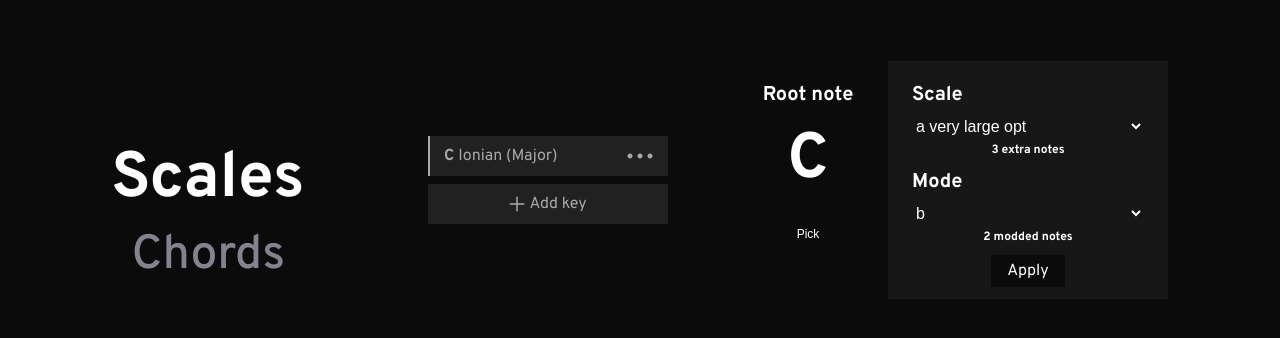
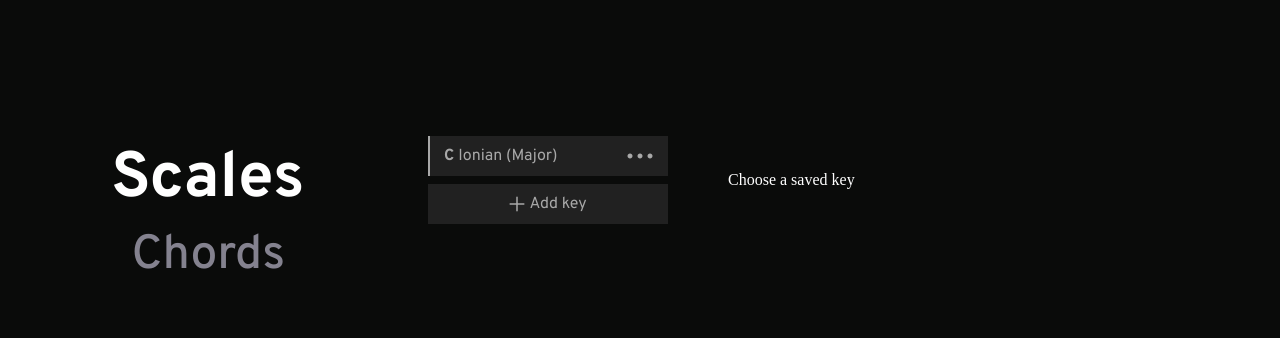
Before and after one commit to RonnyPumaricra/music-sandbox-ng, an Angular app: page / in a window 1280 px wide. Shown: the top 338 px of the page. Built offline with nearby package versions, Linux system fonts and the light colour scheme; a web font is replaced by a local one.

Commit message:
Working scales picker

```diff
--- a/src/app/components/scales-picker/scales-picker.component.html
+++ b/src/app/components/scales-picker/scales-picker.component.html
@@ -24,29 +24,39 @@
   </div>
 </nav>
 
+@if (activeKeyIndex() == -1) {
+  <div class="key-editor default">
+    <span>Choose a saved key</span>
+  </div>
+}
+@else {
   <div class="key-editor">
     <div class="left">
       <h3>Root note</h3>
       <span class="current-root-note">
-      C
+        {{ musicService.getNoteName(activeRootNote() ?? 0) }}
       </span>
       <span class="pick-root">Pick</span>
     </div>
     <div class="right">
       <div class="dropdown-wrapper">
         <h3>Scale</h3>
-      <select>
-        <option value="1">a very large opt</option>
-        <option value="2">b</option>
+        <select [(ngModel)]="pickedScaleIndex" #scaleSelect (change)="pickedModeIndex = 0">
+          @for (scale of scaleOptions; track $index) {
+            <option [value]="$index">{{ scale }}</option>
+          }
         </select>
 
         <div class="dropdown-info">3 extra notes</div>
       </div>
       <div class="dropdown-wrapper">
         <h3>Mode</h3>
-      <select>
-        <option value="1">b</option>
-        <option value="2">c</option>
+        <select [(ngModel)]="pickedModeIndex">
+          @for (mode of musicService.scales.at(pickedScaleIndex)?.modes; track $index) {
+            @if (mode != null) {
+              <option [value]="$index">{{ mode }}</option>
+            }
+          }
         </select>
         <div class="dropdown-info">2 modded notes</div>
       </div>
@@ -54,6 +64,10 @@
 
     </div>
     <div class="bottom">
-    <button class="save-key">Apply</button>
+      <button
+        class="save-key"
+        (click)="updateKey(0, pickedScaleIndex, pickedModeIndex, activeKeyIndex())"
+      >Apply</button>
     </div>
   </div>
+}
--- a/src/app/components/scales-picker/scales-picker.component.ts
+++ b/src/app/components/scales-picker/scales-picker.component.ts
@@ -1,10 +1,13 @@
-import { Component, computed, inject, input, signal } from '@angular/core';
+import { Component, computed, inject, input, OnInit, signal } from '@angular/core';
 import { ScalesService } from '../../services/scales.service';
 import { ThreeDotsComponent } from "../../svg/three-dots/three-dots.component";
 import { PlusComponent } from "../../svg/plus/plus.component";
 import { StoreService } from '../../services/store.service';
 import { CrossComponent } from "../../svg/cross/cross.component";
 import { PenOutlineComponent } from "../../svg/pen-outline/pen-outline.component";
+import { MusicService } from '../../services/music.service';
+import { FormsModule } from '@angular/forms';
+import { JsonPipe } from '@angular/common';
 
 @Component({
   selector: 'app-scales-picker',
@@ -13,26 +16,29 @@ import { PenOutlineComponent } from "../../svg/pen-outline/pen-outline.component
     ThreeDotsComponent,
     PlusComponent,
     CrossComponent,
-    PenOutlineComponent
+    PenOutlineComponent,
+    FormsModule,
+    JsonPipe
 ],
   templateUrl: './scales-picker.component.html',
   styleUrl: './scales-picker.component.css'
 })
-export class ScalesPickerComponent {
+export class ScalesPickerComponent implements OnInit {
   scalesService = inject(ScalesService);
   storeService = inject(StoreService);
+  musicService = inject(MusicService);
 
-  chosenScale = this.scalesService.chosenScale;
-  chosenScaleIndex = this.scalesService.chosenScaleIndex;
-  chosenScaleName = computed(() => this.chosenScale().leadingKey ?? this.chosenScale().modes[this.scalesService.chosenModeIndex()]);
-  chosenModeName = this.scalesService.chosenModeName;
-  scaleRoot = this.scalesService.rootNoteName;
+  // chosenScale = this.scalesService.chosenScale;
+  // chosenScaleIndex = this.scalesService.chosenScaleIndex;
+  // chosenScaleName = computed(() => this.chosenScale().leadingKey ?? this.chosenScale().modes[this.scalesService.chosenModeIndex()]);
+  // chosenModeName = this.scalesService.chosenModeName;
+  // scaleRoot = this.scalesService.rootNoteName;
 
-  nextScale = () => this.scalesService.updateScale(1);
-  prevScale = () => this.scalesService.updateScale(-1);
+  // nextScale = () => this.scalesService.updateScale(1);
+  // prevScale = () => this.scalesService.updateScale(-1);
 
-  nextMode = () => this.scalesService.updateMode(1);
-  prevMode = () => this.scalesService.updateMode(-1);
+  // nextMode = () => this.scalesService.updateMode(1);
+  // prevMode = () => this.scalesService.updateMode(-1);
 
   storedKeys = this.storeService.storedKeys;
   activeKeyIndex = signal(-1);
@@ -47,6 +53,21 @@ export class ScalesPickerComponent {
     this.storedKeys.set(stKeys);
   }
 
+  updateKey(
+    rootNoteIndex: number,
+    scaleIndex: number,
+    modeIndex: number,
+    keyIndex: number
+  ) {
+    const stKeys = this.storedKeys();
+    console.log(stKeys);
+
+    stKeys[keyIndex] = {rootNoteIndex, scaleIndex, modeIndex};
+    console.log(stKeys);
+
+    this.storedKeys.set(stKeys);
+  }
+
   storeKeyClick(index: number) {
     this.activeKeyIndex.set(index);
   }
@@ -58,4 +79,20 @@ export class ScalesPickerComponent {
     this.activeKeyIndex.set(-1);
   }
 
+  activeKey = computed(() => this.storedKeys().at(this.activeKeyIndex()));
+  activeRootNote = computed(() => this.activeKey()?.rootNoteIndex);
+  activeScale = computed(() => this.activeKey()?.scaleIndex);
+  activeMode = computed(() => this.activeKey()?.modeIndex);
+
+  pickedScaleIndex = 0;
+  pickedModeIndex = 0;
+
+  scaleOptions = this.musicService.scales.map(scale => {
+    return scale.leadingKey ?? scale.modes[0] as string
+  });
+
+  modeOptions = this.musicService.scales[this.pickedScaleIndex];
+
+  ngOnInit(): void {
+  }
 }
```
Lines whose indentation alone changed are shown as unchanged.
